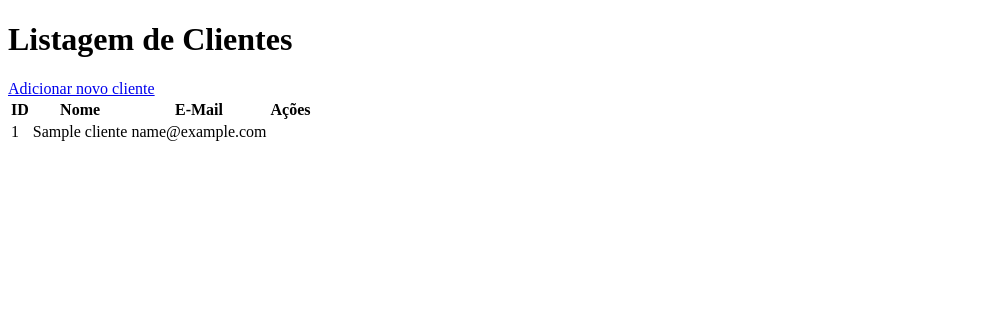
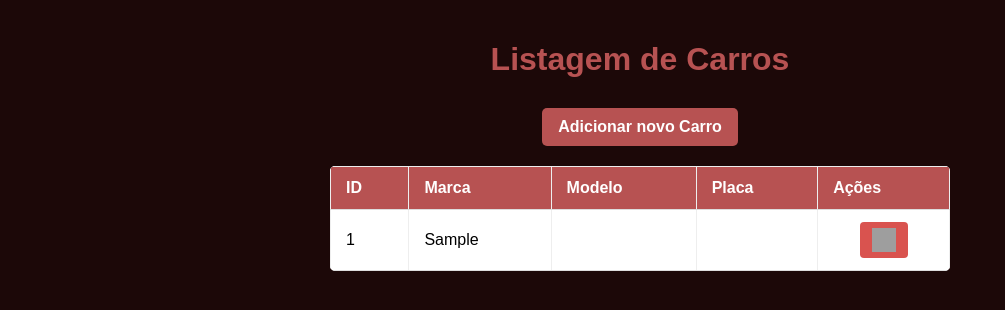
Before and after one commit to hellienayfelipe/ListagemClientes, a PHP site: page /ClienteListar.php in a window 1280 px wide. Shown: the top 310 px of the page, without its empty margins (0-1005 px from the left). Run offline with PHP 8.4, Linux system fonts and the light colour scheme; tables that the repository leaves empty or names only in its code hold one stand-in row (values such as "Sample post"); data that the repository does not hold is empty; grey boxes are pictures that could not be loaded.

Commit message:
Excluir clientes

```diff
--- a/ClienteListar.php
+++ b/ClienteListar.php
@@ -4,16 +4,18 @@
     <meta charset="UTF-8">
     <meta name="viewport" content="width=device-width, initial-scale=1.0">
     <title>Document</title>
+    <link rel="stylesheet" href="style.css">
 </head>
 <body>
-    <h1>Listagem de Clientes </h1>
-    <a href="ClienteFormularioInserir.php">Adicionar novo cliente </a><br>
+    <h1>Listagem de Carros </h1>
+    <a href="ClienteFormularioInserir.php">Adicionar novo Carro</a><br>
 
-    <table>
+    <table border="1">
         <tr>
             <th>ID</th>
-            <th>Nome</th>
-            <th>E-Mail</th>
+            <th>Marca</th>
+            <th>Modelo</th>
+            <th>Placa</th>
             <th>Ações</th>
         </tr>
         <?php
@@ -22,11 +24,19 @@
         $resultado = mysqli_query($conexao, $sql);
 
         while($linha = mysqli_fetch_assoc($resultado)){
-            echo "<tr>";
-            echo "<td> {$linha['id']}</td>";
-            echo "<td> {$linha['nome']}</td>";
-            echo "<td> {$linha['email']}</td>";
-            echo "</tr>";
+    echo "<tr>";
+    echo "<td> {$linha['id']}</td>";
+    echo "<td> {$linha['marca']}</td>";
+    echo "<td> {$linha['Modelo']}</td>";
+    echo "<td> {$linha['Placa']}</td>";
+
+    echo "<td>";
+    echo "<a href='ClienteExcluir.php?idexcluir={$linha['id']}'>
+            <img src='https://cdn3.iconfinder.com/data/icons/font-awesome-regular-1/512/trash-can-256.png' alt='Excluir' width='20' height='20' />
+          </a>";
+    echo "</td>";
+    echo "</tr>";
+
         }
 
         mysqli_close($conexao)
--- /dev/null
+++ b/style.css
@@ -0,0 +1,142 @@
+body {
+    font-family: Arial, sans-serif;
+    background-color: #1c0808;
+    color: #ffffff;
+    margin: 0;
+    padding: 20px;
+    animation: fadeIn 1s ease-in;
+    text-align: center;
+}
+
+@keyframes fadeIn {
+    from { opacity: 0; transform: translateY(10px); }
+    to { opacity: 1; transform: translateY(0); }
+}
+
+h1 {
+    color: #b75252;
+    text-align: center;
+    margin-bottom: 30px;
+    animation: fadeIn 1.2s ease-in-out;
+}
+
+table {
+    margin: 0 auto;
+    width: 50%;
+    border-collapse: collapse;
+    background-color: #ffffff;
+    color: #000;
+    border: none;
+    border-radius: 5px;
+    overflow: hidden;
+    animation: fadeIn 1.5s ease;
+}
+
+th, td {
+    padding: 12px 15px;
+    text-align: left;
+    border-bottom: 1px solid #ddd;
+    transition: background-color 0.3s ease;
+}
+
+th {
+    background-color: #b75252;
+    color: #fff;
+}
+
+td:last-child {
+    text-align: center;
+}
+
+tr:hover {
+    background-color: #e3fcef;
+}
+
+form {
+    max-width: 500px;
+    margin: 0 auto;
+    background-color: #ffffff;
+    padding: 20px;
+    border-radius: 8px;
+    color: #000;
+    animation: fadeIn 1.5s ease-in;
+}
+
+form input[type="text"],
+form input[type="email"],
+form input[type="password"] {
+    width: 100%;
+    padding: 10px;
+    margin-top: 6px;
+    margin-bottom: 16px;
+    border: 1px solid #ccc;
+    border-radius: 4px;
+    transition: border-color 0.3s, box-shadow 0.3s;
+}
+
+form input:focus {
+    border-color: #b75252;
+    box-shadow: 0 0 8px rgba(183, 82, 82, 0.6);
+    outline: none;
+}
+
+form button {
+    display: block;
+    margin: 0 auto;
+    background-color: #b75252;
+    color: white;
+    padding: 12px 20px;
+    border: none;
+    border-radius: 4px;
+    cursor: pointer;
+    transition: background-color 0.3s ease, transform 0.2s ease;
+}
+
+form button:hover {
+    background-color: #974040;
+    transform: scale(1.03);
+}
+
+a[href^="ClienteExcluir.php"] {
+    display: inline-block;
+    background-color: #d9534f;
+    color: white;
+    padding: 6px 12px;
+    border-radius: 4px;
+    text-decoration: none;
+    font-weight: bold;
+    transition: background-color 0.3s ease;
+}
+
+a[href^="ClienteExcluir.php"]:hover {
+    background-color: #b2332c;
+}
+
+a[href="ClienteFormularioInserir.php"] {
+    display: inline-block;
+    background-color: #b75252;
+    color: white;
+    padding: 10px 16px;
+    border-radius: 5px;
+    text-decoration: none;
+    font-weight: bold;
+    margin: 0 auto 20px auto;
+    transition: background-color 0.3s ease;
+    text-align: center;
+}
+
+a[href="ClienteFormularioInserir.php"]:hover {
+    background-color: #974040;
+}
+
+a img {
+  width: 24px;
+  height: 24px;
+  vertical-align: middle;
+  cursor: pointer;
+  transition: transform 0.2s ease;
+}
+
+a img:hover {
+  transform: scale(1.1);
+}
```
Also changed, not shown: ClienteExcluir.php (added, +11 -0 lines), ClienteFormularioInserir.php (+6 -6 lines), ClienteSalvar.php (+6 -6 lines), login.php (added, +18 -0 lines), validar.php (added, +15 -0 lines).
